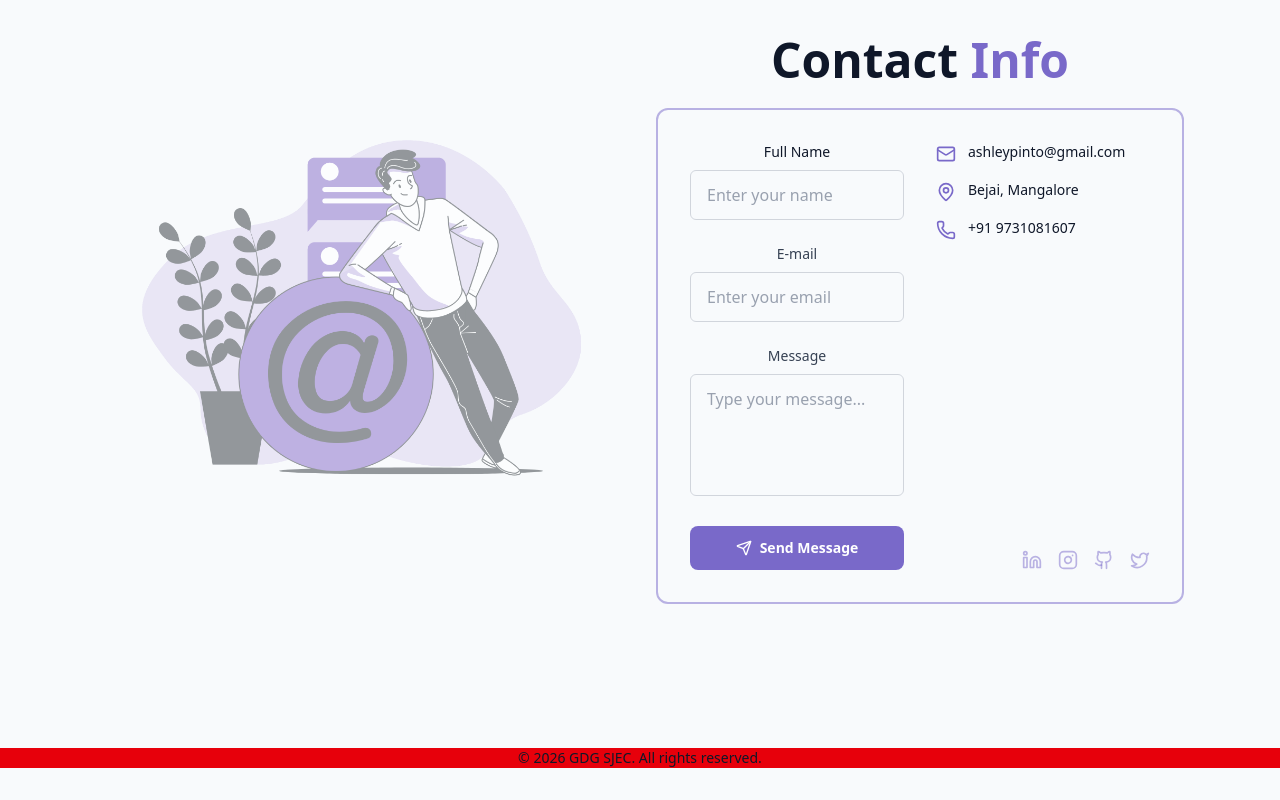
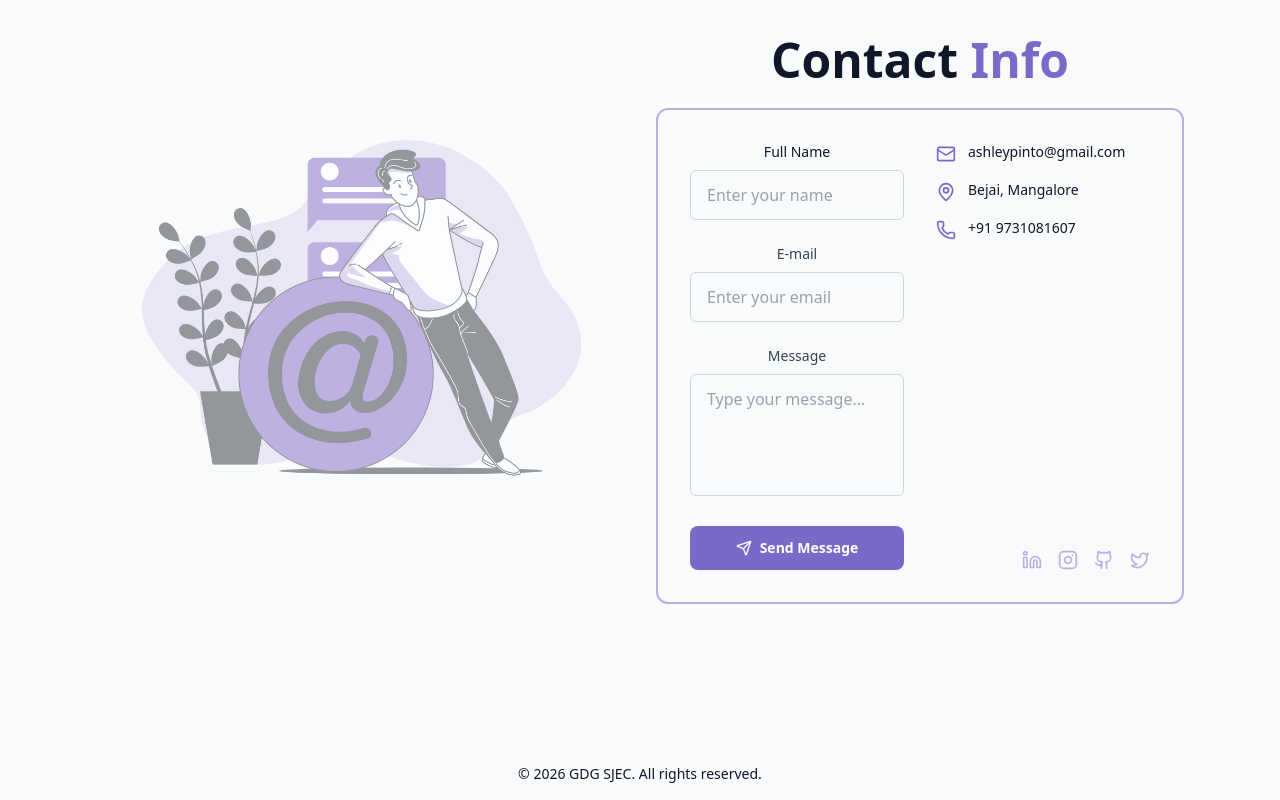
Before and after one commit to mimionly/GdgOrganizerPortfolio, a React (Vite) app: page / in a window 1280 px wide. Shown: the part 3220-4020 px from the top of the page. Before the commit the page ends 3988 px from the top, so only its background shows below. Built offline with nearby package versions, Linux system fonts and the light colour scheme.

Commit message:
fixed : Footer(#1)

```diff
--- a/src/Pages/Home.jsx
+++ b/src/Pages/Home.jsx
@@ -11,7 +11,7 @@ import { Footer } from "../components/Footer";
 
 export const Home =() => {
     return (
-    <div  className="min-h-screen bg-background text-foreground overflow-x-hidden">
+    <div  className="min-h-screen bg-background text-foreground overflow-x-hidden ">
         <ThemeToggle/>
         <StarBackground />
         <Nav />
--- a/src/components/Footer.jsx
+++ b/src/components/Footer.jsx
@@ -1,8 +1,8 @@
 export const Footer = () => {
     const copyright = `© ${new Date().getFullYear()} GDG SJEC. All rights reserved.`;
     return (
-<footer className='mt-8 w-full bg-red-600'>
-    <p className="text-sm text-gray-900 dark:text-white text-center">{copyright}</p>
-</footer>
+        <footer className='mt-8 w-full  py-4 relative z-50'>
+            <p className="text-sm  text-center">{copyright}</p>
+        </footer>
     );
 };
```
